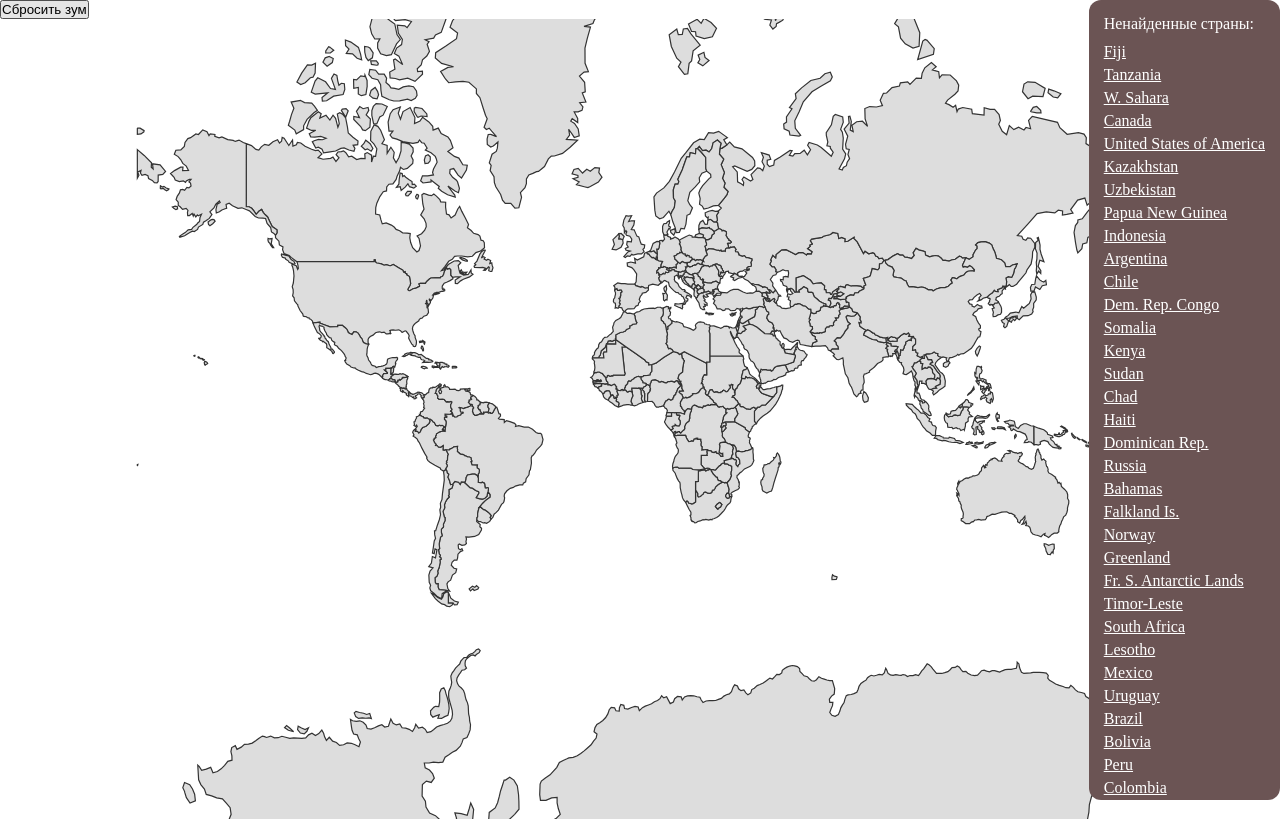
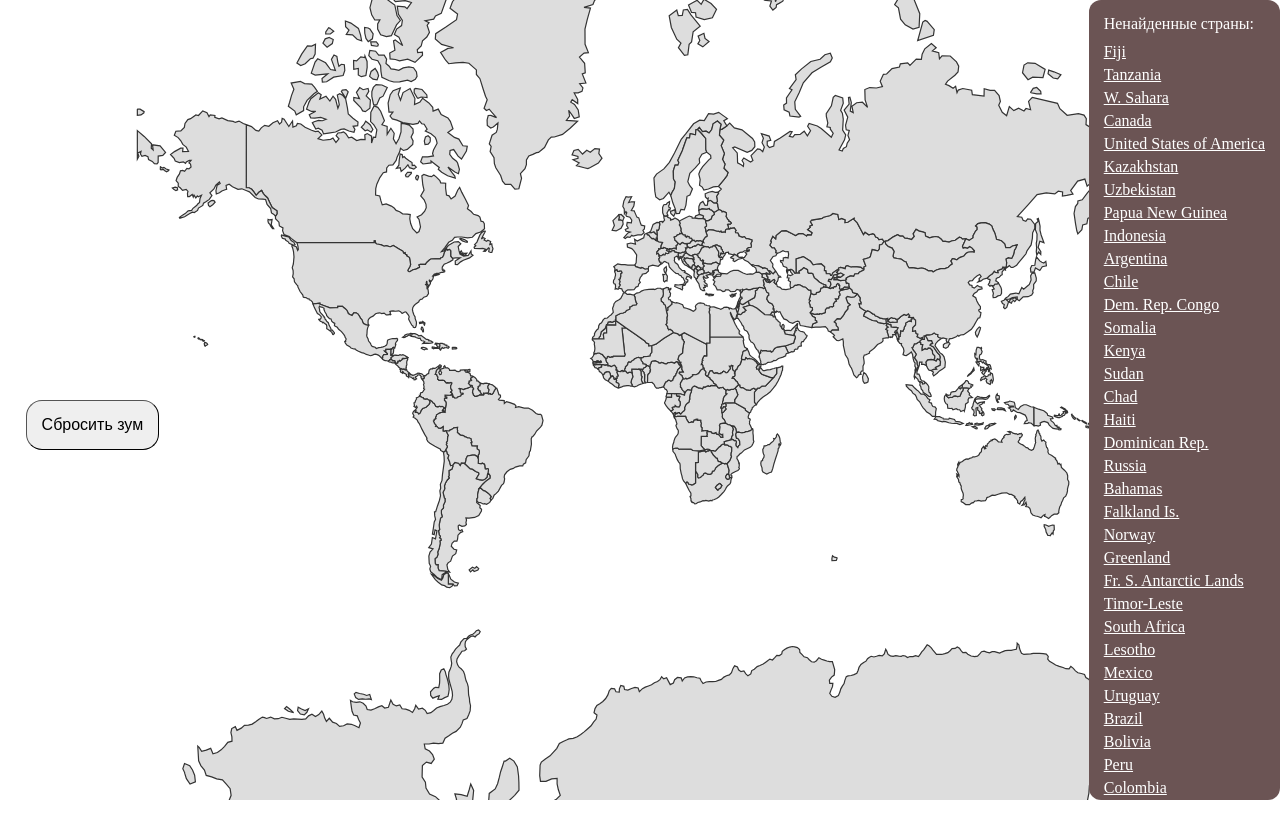
Before and after one commit to LizKa2091/guess-country-on-map, a React (Vite) app: page / in a window 1280 px wide. Built offline with nearby package versions, Linux system fonts and the light colour scheme.

Commit message:
feat(WorldMap): update styles

```diff
--- a/src/components/WorldMap/WordMap.module.scss
+++ b/src/components/WorldMap/WordMap.module.scss
@@ -1,3 +1,26 @@
+.container {
+   display: flex;
+   position: relative;
+
+   .controls {
+      position: absolute;
+      top: 50%;
+      left: 2%;
+      z-index: 1;
+
+      .controlButton {
+         font-size: 1rem;
+         padding: 15px;
+         border-radius: 16px;
+         border-width: 1px;
+         cursor: pointer;
+
+         &:hover {
+            font-weight: bold;
+         }
+      }
+   }
+
    .svg {
       width: 100%;
       height: 100vh;
@@ -34,3 +57,4 @@
          text-align: center;
       }
    }
+}
--- a/src/components/WorldMap/WorldMap.tsx
+++ b/src/components/WorldMap/WorldMap.tsx
@@ -94,7 +94,7 @@ const WorldMap: FC = () => {
    }, [isInputting, resetZoom]);
 
    return (
-      <>
+      <div className={styles.container}>
          <div className={styles.controls}>
             <button onClick={resetZoom} className={styles.controlButton}>Сбросить зум</button>
          </div>
@@ -145,7 +145,7 @@ const WorldMap: FC = () => {
                </p>
             </form>
          </FormPortal>
-      </>
+      </div>
    )
 }
 
```
Lines whose indentation alone changed are shown as unchanged.
